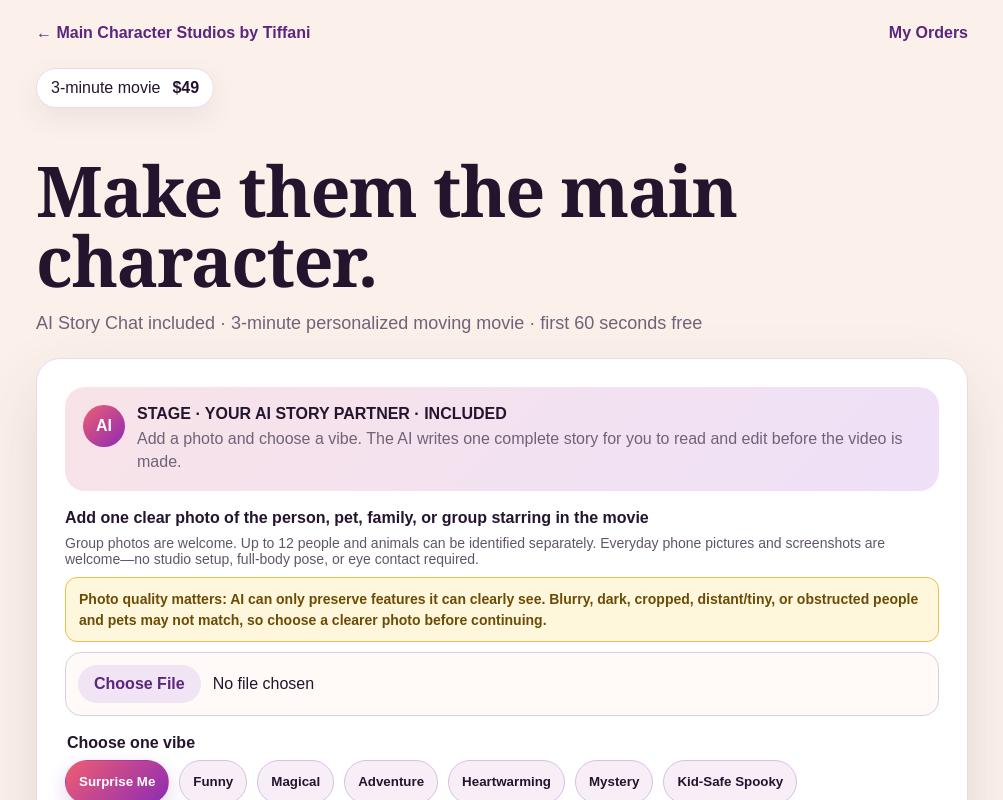
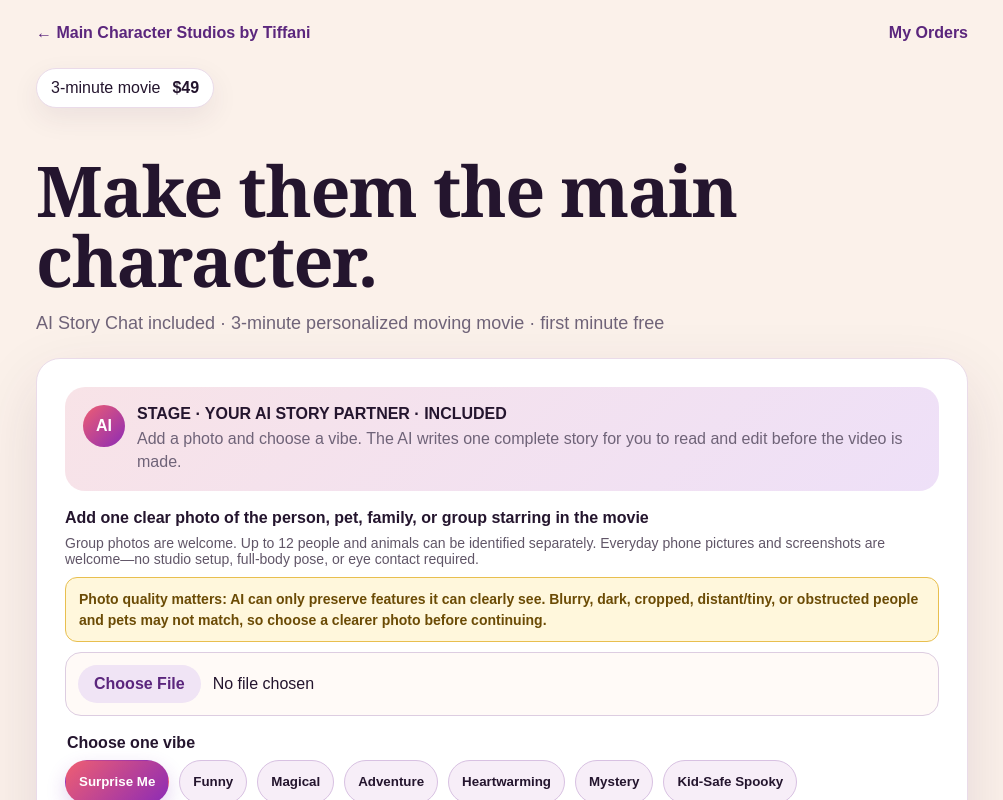
Before and after one commit to debeaux13-cloud/cajun-country, a Next.js app: page /create in a window 1280 px wide. Shown: the top 800 px of the page, without its empty margins (138-1141 px from the left). Built offline with nearby package versions, Linux system fonts and the light colour scheme.

Commit message:
Use customer-facing minute language

```diff
--- a/pages/create.js
+++ b/pages/create.js
@@ -132,7 +132,7 @@ export default function Create(){
     if(!previewEntitlement){setStatus('Upload the photo again so we can prepare its protected one-preview pass. Your text drafts will stay on this page.');return}
     previewRequest.current=true;
     setBusy(true);
-    setStatus('Your chosen text draft is becoming its one free 60-second moving preview…');
+    setStatus('Your chosen text draft is becoming its one free 1-minute moving preview…');
     async function recoverAcceptedPreview(){
       for(let attempt=0;attempt<30;attempt++){
         if(attempt)await wait(3000);
@@ -166,7 +166,7 @@ export default function Create(){
       </header>
       <div className='pricePill' style={{marginTop:26,padding:'10px 14px',display:'inline-flex',gap:12,alignItems:'center',borderRadius:999,background:'#24182f',border:'1px solid #5c4470'}}><span>3-minute movie</span><strong>$49</strong></div>
       <h1 className='createTitle' style={{fontFamily:'Georgia,serif',fontSize:'clamp(40px,7vw,70px)',marginBottom:8}}>Make them the main character.</h1>
-      <p className='createSubtitle' style={{fontSize:18,opacity:.85}}>AI Story Chat included · 3-minute personalized moving movie · first 60 seconds free</p>
+      <p className='createSubtitle' style={{fontSize:18,opacity:.85}}>AI Story Chat included · 3-minute personalized moving movie · first minute free</p>
       <section className='createCard' style={{marginTop:24,background:'#19121f',border:'1px solid #3d2d49',borderRadius:24,padding:20}}>
         <div className='stageIntro' style={{display:'flex',gap:12,alignItems:'center',marginBottom:14}}><div className='aiBadge' style={{width:42,height:42,borderRadius:99,background:'#7b2cff',display:'grid',placeItems:'center',fontWeight:900}}>AI</div><div><b>STAGE · YOUR AI STORY PARTNER · INCLUDED</b><div style={{opacity:.7}}>Add a photo and choose a vibe. The AI writes one complete story for you to read and edit before the video is made.</div></div></div>
         {busy&&<div className='workingToast' role='status' aria-live='polite'><span className='workingSpinner'/><span>{status||'Creating your story…'}</span></div>}
@@ -200,7 +200,7 @@ export default function Create(){
             {draftsUsed<3&&<button className='secondaryButton' disabled={busy} onClick={stage}>{busy?'Writing a different story…':'Make a different story'}</button>}
             <button className='previewButton' disabled={busy||!photoCheck?.previewEntitlement} onClick={preview}>Preview My Movie Free →</button>
           </div>
-          <p className='simplePreviewCopy'>Watch the first 60 seconds. Love it? Buy the full 3-minute movie and matching storybook PDF. Want a change? Edit this story before previewing.</p>
+          <p className='simplePreviewCopy'>Watch the first minute. Love it? Buy the full 3-minute movie and matching storybook PDF. Want a change? Edit this story before previewing.</p>
         </>}
       </section>
     </div>
```
